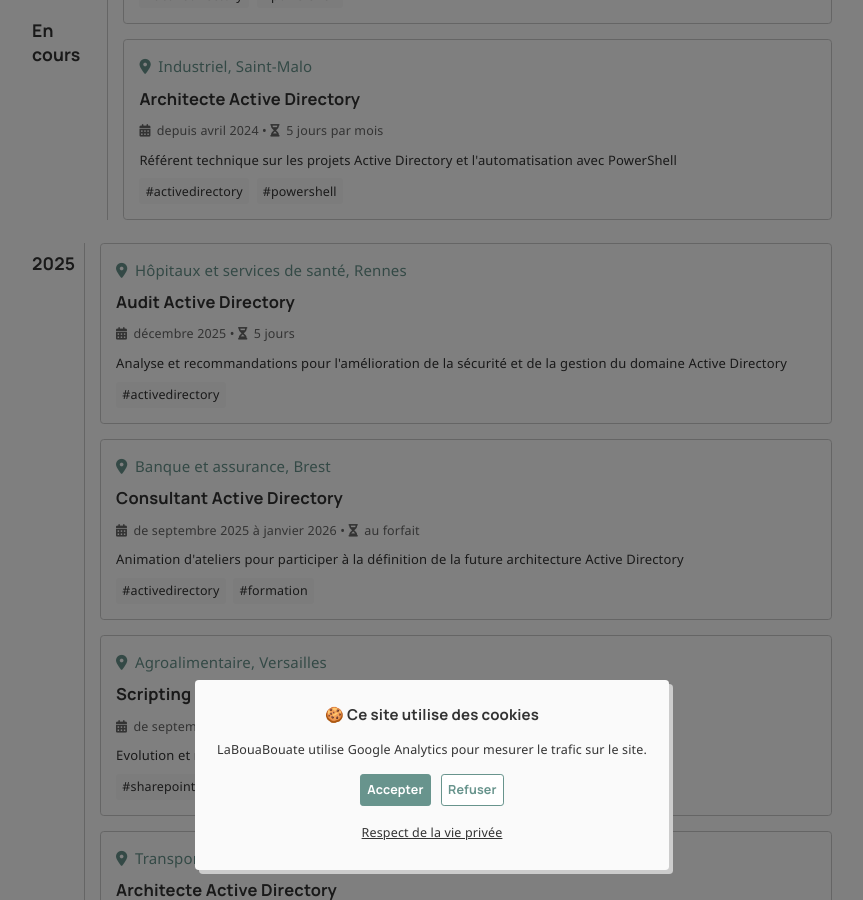
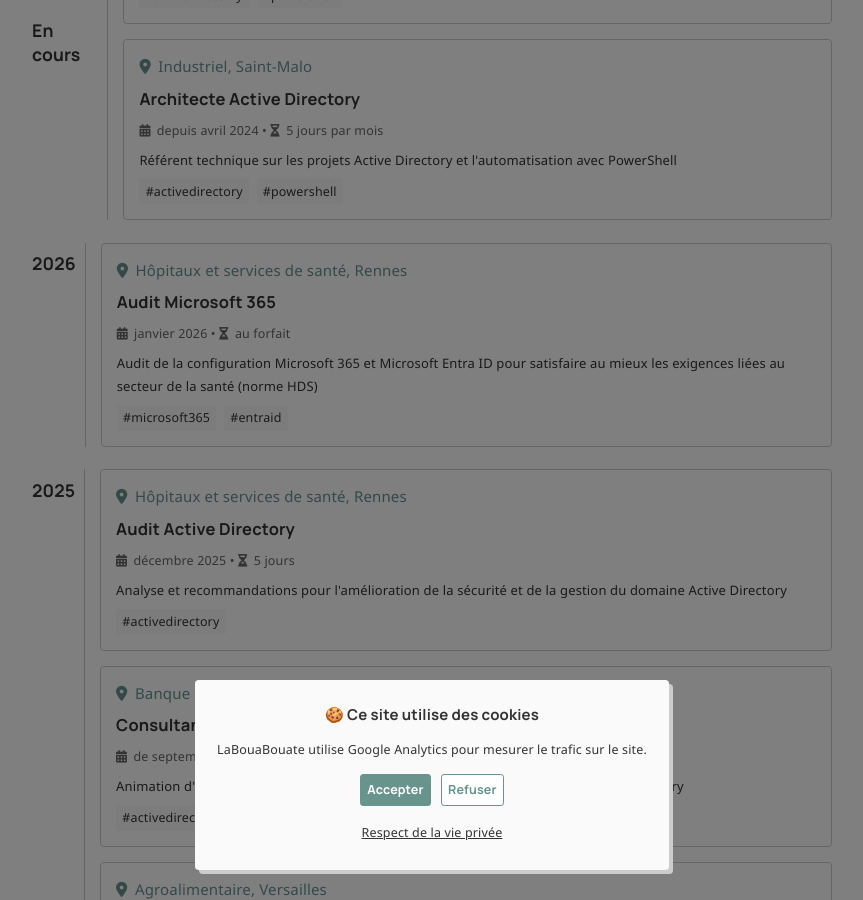
Before and after one commit to leobouard/leobouard.github.io, a Jekyll site: the page built from _pages/projects.html, in a window 1280 px wide and 900 px high, scrolled down 961 px. Shown: the whole window, without its empty margins (208-1071 px from the left). Built offline with Jekyll 4.4.1, drawn with Linux system fonts in a browser that asks for light colours; nearby versions of some CDN libraries; some web fonts are replaced.

Commit message:
Ajout nouveau projet

```diff
--- a/_data/companies.json
+++ b/_data/companies.json
@@ -1,4 +1,10 @@
 [
+  {
+    "company": "Vivalto Santé",
+    "logo": "/assets/cv/companies/vivalto-sante.jpg",
+    "description": "Hôpitaux et services de santé, Rennes",
+    "url": "https://www.vivalto-sante.com/"
+  },
   {
     "company": "Groupe IMA",
     "logo": "/assets/cv/companies/groupe-ima.jpg",
--- a/_data/projects.json
+++ b/_data/projects.json
@@ -33,6 +33,19 @@
                 "duration": "5 jours par mois",
                 "description": "Référent technique sur les projets Active Directory et l'automatisation avec PowerShell",
                 "tags": ["activedirectory", "powershell"]
+            }
+        ]
+    },
+    {
+        "year": 2026,
+        "projects": [
+            {
+                "company": "Vivalto Santé",
+                "title": "Audit Microsoft 365",
+                "period": "janvier 2026",
+                "duration": "au forfait",
+                "description": "Audit de la configuration Microsoft 365 et Microsoft Entra ID pour satisfaire au mieux les exigences liées au secteur de la santé (norme HDS)",
+                "tags": ["microsoft365", "entraid"]
             }
         ]
     },
```
Also changed, not shown: assets/cv/companies/vivalto-sante.jpg (added).
